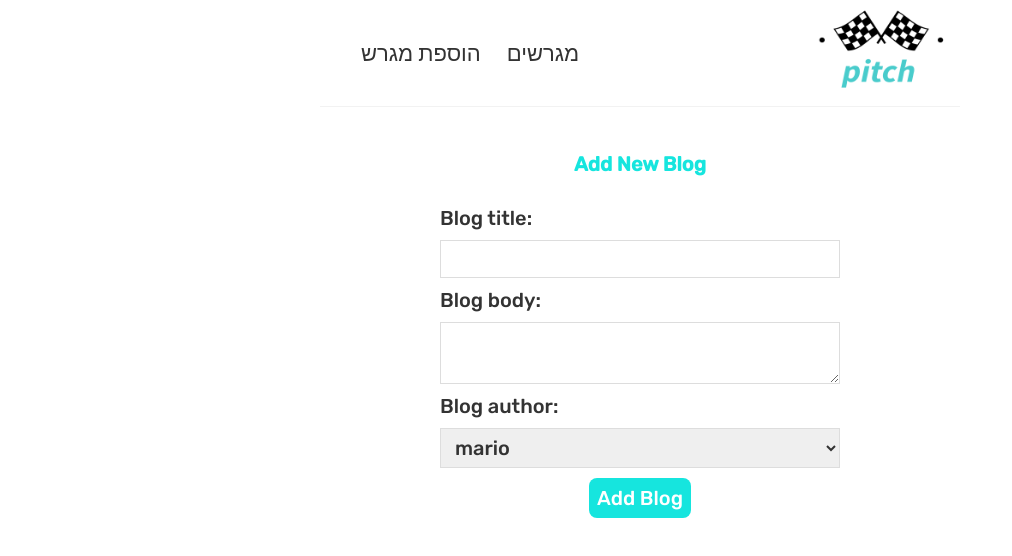
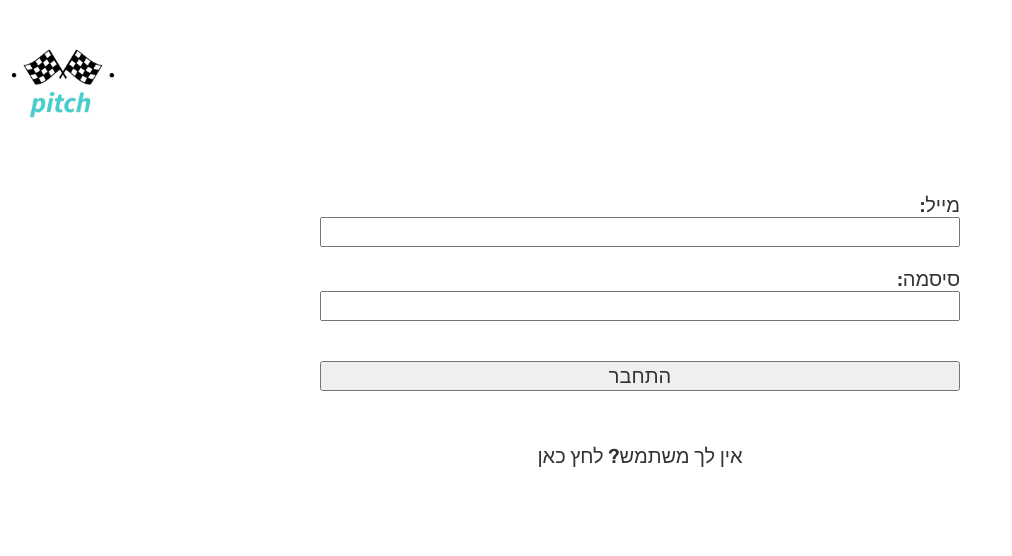
Before and after one commit to AshkenYariv/pitch, a React (Create React App) app: page /add_field in a window 1280 px wide. Shown: the top 556 px of the page, without its empty margins (0-1012 px from the left). Built offline with nearby package versions, Linux system fonts and the light colour scheme; no server answers.

Commit message:
merging peleg changes - firebase, login system, with bug - login page flashes

```diff
--- a/src/App.js
+++ b/src/App.js
@@ -1,19 +1,30 @@
 import React from 'react';
+import { useEffect, useState } from 'react'
 import mapboxgl from '!mapbox-gl'; // eslint-disable-line import/no-webpack-loader-syntax
 import { BrowserRouter as Router, Route, Routes, Link } from 'react-router-dom'
 import { Navbar } from './components';
-import {Home,Create,FieldDetails,NotFound} from './pages';
-
+import { Home, Create, FieldDetails, Login } from './pages';
+import {AuthProvider} from './helpers/authContext'
+import { auth } from './helpers/firebase';
+import { onAuthStateChanged } from 'firebase/auth';
 
 mapboxgl.accessToken = 'pk.eyJ1IjoiamFyaXZhc2hrZW5henkiLCJhIjoiY2wxd2x2dXpuMDZ6bjNjcDhxNHJpODU3ciJ9.wJrxwloDiZyGmA6QGzh3Sw';
 
 const App = () => {
+    const [currentUser, setCurrentUser] = useState(null);
+    useEffect(() => {
+        onAuthStateChanged(auth, (user) => {
+            setCurrentUser(user)
+        })
+    }, []);
+
+    // const App = () => {
     return (
         <div className='App'>
             <Router>
-                {/* <AuthProvider value={{ currentUser }} > */}
-                    {/* { currentUser ? */}
-                    {/* <div> */}
+                <AuthProvider value={{ currentUser }} >
+                    { currentUser ?
+                        <div>
                             <Navbar />
                             <div className="content">
                                 <Routes>
@@ -23,10 +34,10 @@ const App = () => {
                                     <Route path="*" element={<Home />} />
                                 </Routes>
                             </div>
-                    {/* </div> : */}
-                    {/* <Login /> */}
-                    {/* } */}
-                {/* </AuthProvider> */}
+                        </div> :
+                    <Login />
+                    }
+                </AuthProvider>
             </Router>
         </div>
 
--- /dev/null
+++ b/src/helpers/authContext.js
@@ -0,0 +1,15 @@
+import React, {useContext} from 'react'
+
+const AuthContext = React.createContext()
+
+export function AuthProvider({children, value}) {
+  return (
+    <AuthContext.Provider value={value}>
+      {children}
+    </AuthContext.Provider>
+  )
+}
+
+export function useAuthValue(){
+  return useContext(AuthContext)
+}
--- /dev/null
+++ b/src/helpers/firebase.js
@@ -0,0 +1,77 @@
+import { initializeApp } from 'firebase/app';
+import { collection, getDocs, getFirestore } from 'firebase/firestore';
+import {
+    getAuth, createUserWithEmailAndPassword,
+    signInWithEmailAndPassword, signOut, onAuthStateChanged, sendEmailVerification
+} from 'firebase/auth';
+
+// For Firebase JS SDK v7.20.0 and later, measurementId is optional
+const firebaseConfig = {
+    apiKey: "AIzaSyCtzQF4Hs3BbtpkbMDYTW7rTswsWgo_kfw",
+    authDomain: "pitch-backend.firebaseapp.com",
+    projectId: "pitch-backend",
+    storageBucket: "pitch-backend.appspot.com",
+    messagingSenderId: "1035990585121",
+    appId: "1:1035990585121:web:5788b5e520dd21b016b860",
+    measurementId: "G-BVKD7DQ775"
+};
+
+//init firebase app
+initializeApp(firebaseConfig);
+
+//init services
+const db = getFirestore();
+const auth = getAuth();
+export { auth }
+//collection ref
+const fieldRef = collection(db, 'fields');
+
+
+
+//get collection data
+export function getFields() {
+
+    getDocs(fieldRef).then((snapshot) => {
+        let fields = [];
+        snapshot.docs.forEach((doc) => {
+            fields.push({ ...doc.data(), id: doc.id })
+        })
+        console.log(fields)
+    }).catch(err => {
+        console.log(err)
+    });
+}
+
+
+//signUp users
+
+export function signUp(email, password) {
+    createUserWithEmailAndPassword(auth, email, password).then((cred) => {
+        //console.log('user logged in:', cred.user)
+    }).catch((err) => {
+        console.log(err);
+    })
+}
+
+//login users
+export function logIn(email, password) {
+    signInWithEmailAndPassword(auth, email, password).then((cred) => {
+        //console.log('user logged in:', cred.user)
+    }).catch((err) => {
+        console.log(err);
+    })
+
+}
+
+export function logOut() {
+    signOut(auth).then(() => {
+        //console.log('the user signed out');
+    }).catch((err) => {
+        console.log(err)
+    })
+}
+
+
+onAuthStateChanged(auth, (user) => {
+    console.log('user status changed: ', user)
+})
--- a/src/helpers/functions.js
+++ b/src/helpers/functions.js
@@ -6,3 +6,14 @@ export function getCurrentDate() {
 
     return date;
 }
+
+export const validatePassword = (password, confirmPassword) => {
+    let isValid = true
+    if (password !== '' && confirmPassword !== '') {
+        if (password !== confirmPassword) {
+            isValid = false
+            alert('Passwords does not match')
+        }
+    }
+    return isValid
+}
--- a/src/pages/index.js
+++ b/src/pages/index.js
@@ -2,3 +2,4 @@ export {default as Create} from './create/Create';
 export {default as FieldDetails} from './fieldDetails/FieldDetails';
 export {default as Home} from './home/Home';
 export {default as NotFound} from './notFound/NotFound';
+export {default as Login} from './login/Login'
--- /dev/null
+++ b/src/pages/login/Login.js
@@ -0,0 +1,68 @@
+import { useState, useRef } from 'react';
+import './login.css';
+import { signUp, logIn, logOut } from '../../helpers/firebase';
+import { auth } from '../../helpers/firebase';
+import { validatePassword } from '../../helpers/functions';
+import logo from '../../resources/pitch_logo.png';
+
+const Login = () => {
+
+    const form = useRef();
+    const [switchForms, setSwitchForms] = useState(false);
+    const [userEmail, setUserEmail] = useState();
+    const [userPassword, setUserPassword] = useState();
+    const [userPasswordConfirm, setUserPasswordConfirm] = useState();
+
+    function signUpSubmit(e) {
+        e.preventDefault();
+        if (validatePassword(userPassword, userPasswordConfirm)) {
+            alert('a')
+            signUp(userEmail, userPassword);
+            e.target.reset();
+        } else {
+            alert('here we go')
+        }
+    }
+
+    function logInSubmit(e) {
+        e.preventDefault();
+        logIn(userEmail, userPassword);
+        e.target.reset();
+
+    }
+
+    return (
+        <div>
+            <img className='logo' src={logo} />
+            {switchForms ?
+                <div className='log_in_form'>
+                    <form ref={form} onSubmit={signUpSubmit} id="signup">
+                        <label className="label" for="email">מייל:</label>
+                        <input className="input" type="email" name="email" onChange={(event) => setUserEmail(event.target.value)} />
+                        <label className="label" for="password">סיסמה:</label>
+                        <input className="input" type="password" name="password" onChange={(event) => setUserPassword(event.target.value)} />
+                        <label className="label" for="password">סיסמה בשנית:</label>
+                        <input className="input" type="password" name="password" onChange={(event) => setUserPasswordConfirm(event.target.value)} />
+                        <button className="button" type="submit" value="Submit" >הרשם</button>
+                    </form>
+                    <button className="button" onClick={(e) => setSwitchForms(false)} class="changeToLogIn" >כבר רשום? הכנס</button>
+                </div>
+                :
+                <div className='log_in_form'>
+                    <form className="form" ref={form} onSubmit={logInSubmit} id="logIn">
+                        <label className="label" for="email">מייל:</label>
+                        <input className="input" type="email" name="email" onChange={(event) => setUserEmail(event.target.value)} />
+
+                        <label className="label" for="password">סיסמה:</label>
+                        <input className="input" type="password" name="password" onChange={(event) => setUserPassword(event.target.value)} />
+                        <button className="button" type="submit" value="Submit"  >התחבר</button>
+                    </form>
+                    <button className="button" onClick={(e) => setSwitchForms(true)} class="changeToLogIn">אין לך משתמש? לחץ כאן</button>
+                </div>
+            }
+
+        </div>
+    );
+}
+
+export default Login;
--- /dev/null
+++ b/src/pages/login/login.css
@@ -0,0 +1,38 @@
+.log_in_form{
+    width: 60vw;
+    margin: auto;
+    display: flex;
+    flex-direction: column;
+}
+.logo{
+    margin: 5vh auto;
+    width: 10vw;
+}
+.form{
+    width: 50vw;
+    height: 30vh;
+    margin: 0vh auto;
+    border-radius: 4rem;
+    direction: rtl;
+    display: flex;
+    flex-direction: column;
+}
+.label{
+    font-size: 1rem;
+    margin-top: 1rem;
+}
+
+.input{
+    height: 4rem;
+}
+.button {
+    margin: 2rem auto;
+    width: 50vw;
+}
+
+.changeToLogIn{
+    background: transparent;
+    border: none;
+    width: 50vw;
+    margin: 1.5rem auto;
+}
```
Lines whose indentation alone changed are shown as unchanged.
